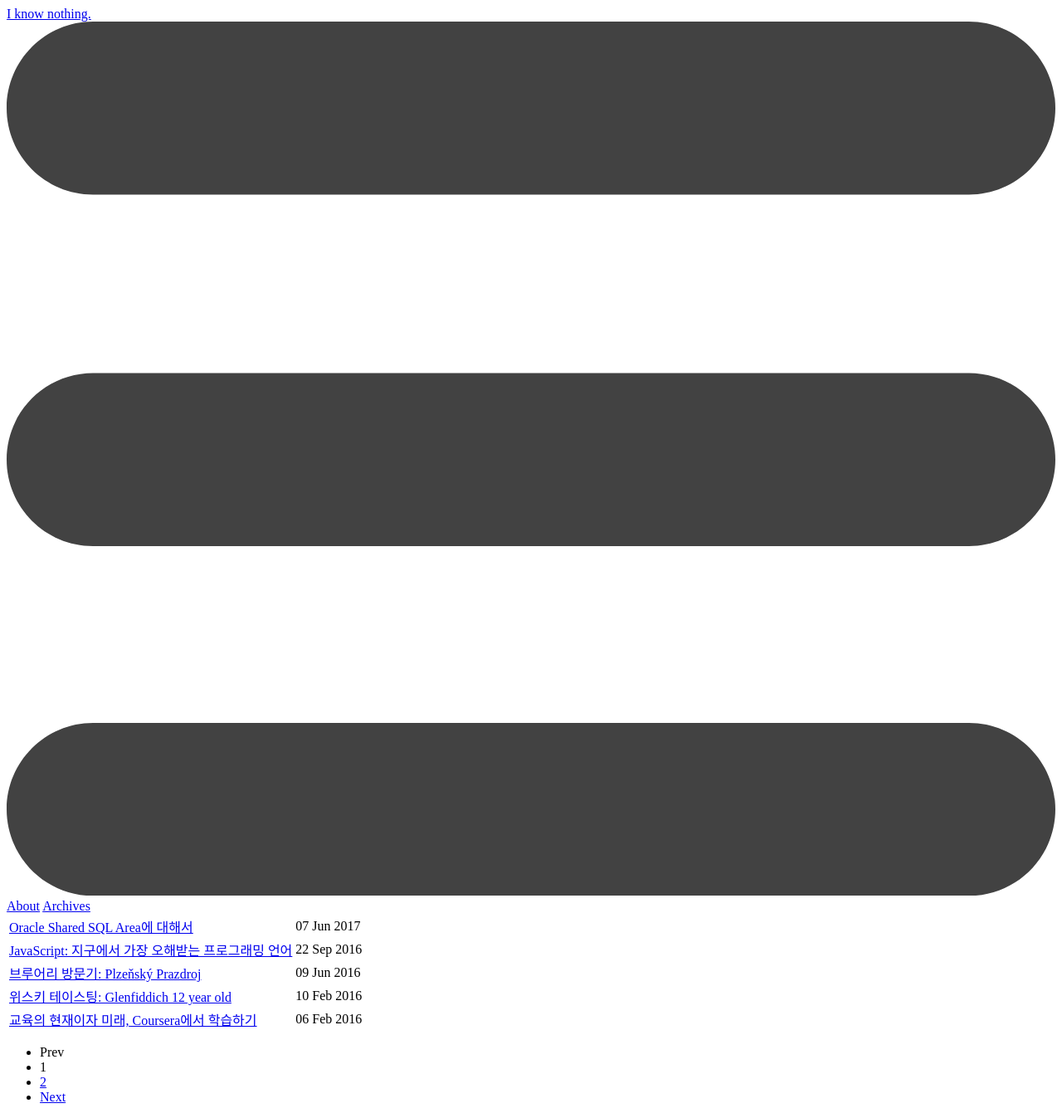
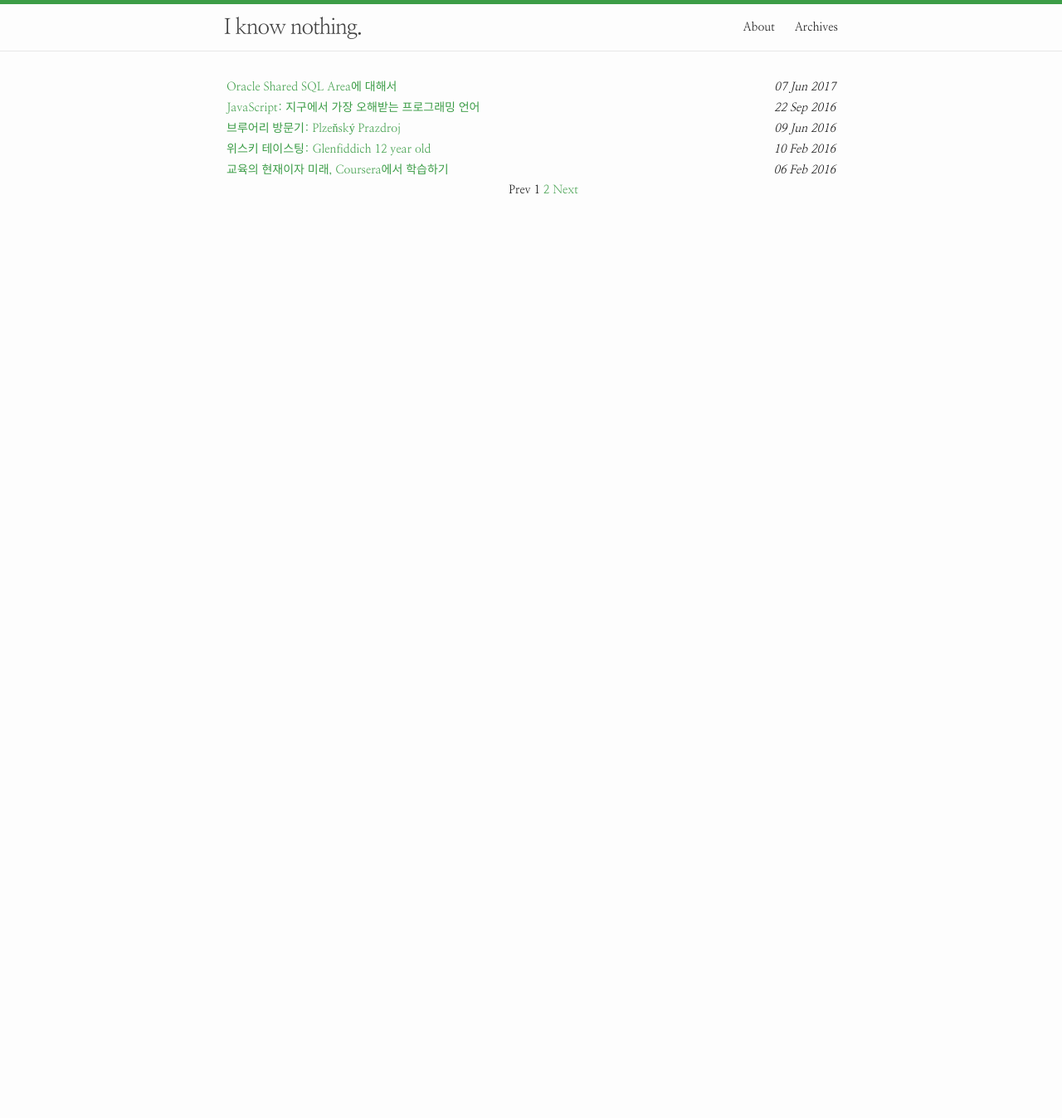
Before and after one commit to sshplendid/sshplendid.github.io, a Jekyll site: the page built from index.html, in a window 1280 px wide. Shown: the whole page at 83% size. Built offline with Jekyll 4.4.1, drawn with Linux system fonts in a browser that asks for light colours; nearby versions of some CDN libraries; library files that are not in the unit come from our copies; the list of posts is cut into pages by our own code; after the commit the page ends 900 px from its top, so only the background shows below that.

```diff
--- a/_config.yml
+++ b/_config.yml
@@ -11,7 +11,7 @@ email: sshplendid@gmail.com
 description: > # this means to ignore newlines until "baseurl:"
   난 모릅니다.
   Suwon to Seoul<br/>
-baseurl: "blog" # the subpath of your site, e.g. /blog
+baseurl: "/blog" # the subpath of your site, e.g. /blog
 url: "http://sshplendid.github.io" # the base hostname & protocol for your site
 twitter_username: sshplendid
 github_username:  sshplendid
```
